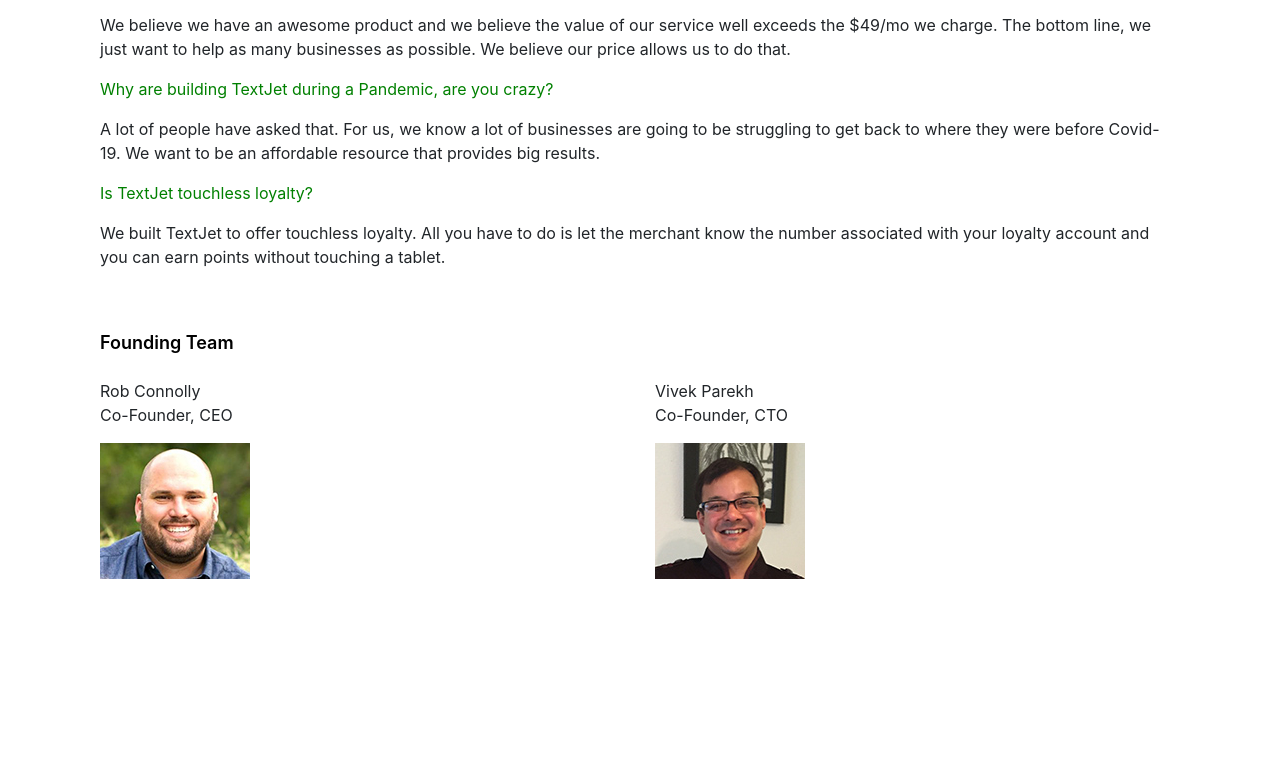
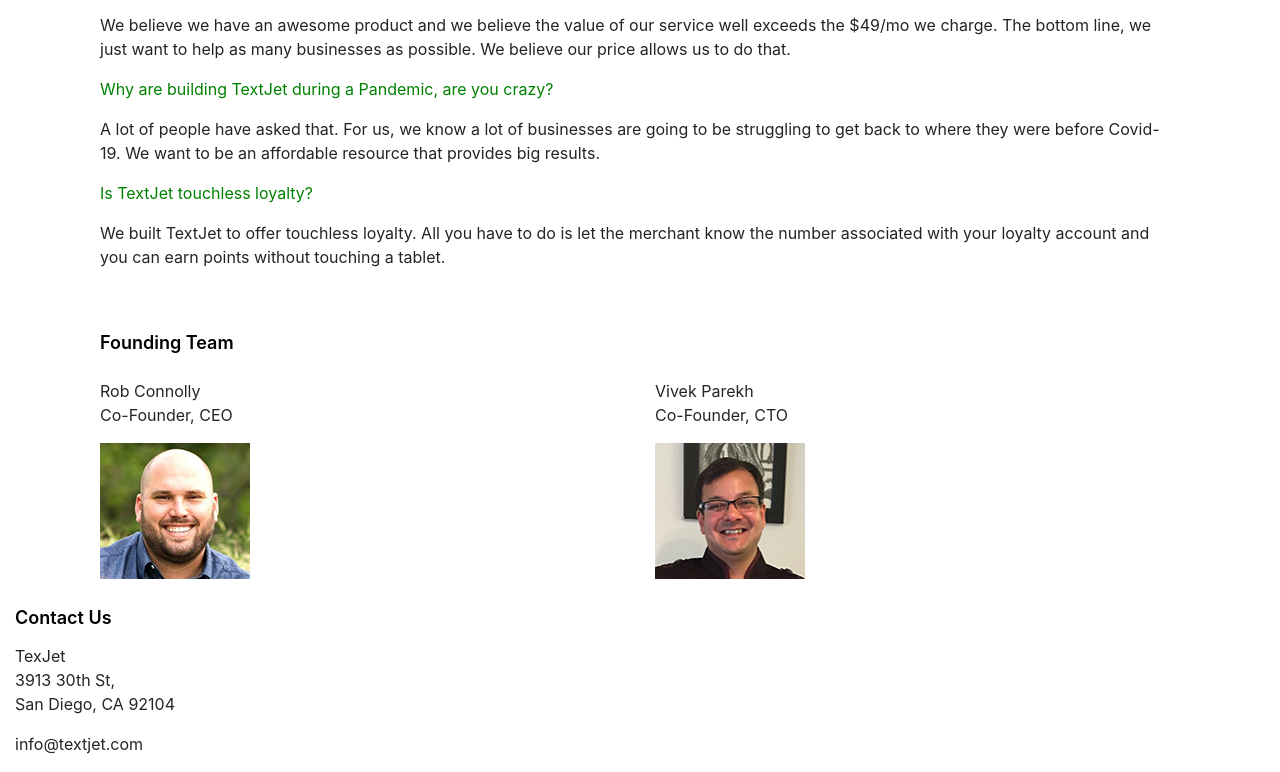
Before and after one commit to grobconnolly/onepager, a plain HTML site: page index.html in a window 1280 px wide. Shown: the part 1580-2352 px from the top of the page. Before the commit the page ends 2159 px from the top, so only its background shows below. Drawn offline with nearby package versions, Linux system fonts and the light colour scheme.

Commit message:
minor changes

```diff
--- a/index.html
+++ b/index.html
@@ -161,7 +161,17 @@
             </div>
         </div>
 
+        <div class="col-md-12 col-lg-6">
+                <p class='subjectTitle2'>Contact Us</p>
+                <p class='subContent'>
+                    TexJet<br>
+                    3913 30th St,<br>
+                    San Diego, CA 92104<br>
+                    </p>
+                    <p>info@textjet.com</p>
+                </li>
 
+            </div>
 </body>
 
 </html>
```
